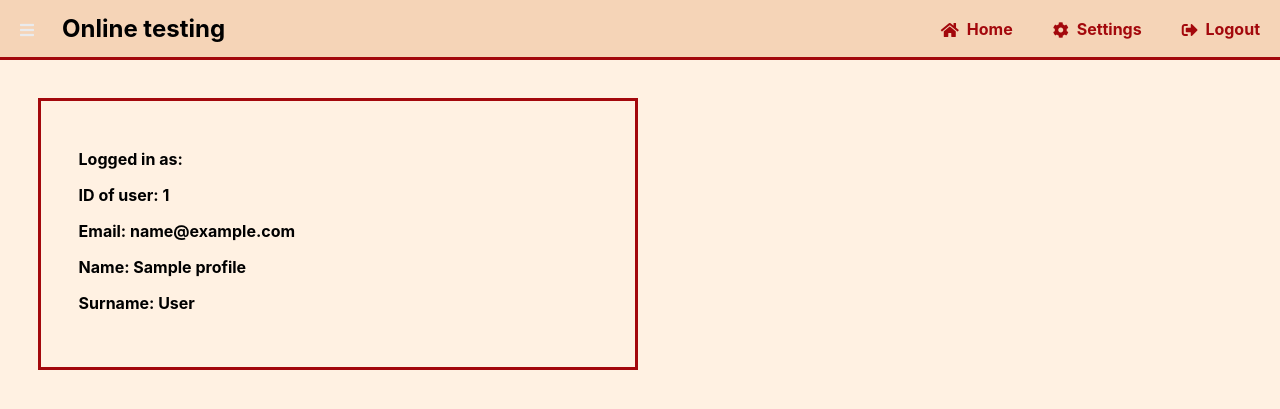
After one commit to VojtechKrejcik/iis_testing_online, a Flask app: template templates/home.html in a window 1280 px wide. The commit adds this page. Shown: the top 409 px of the page. Run offline with Flask 2, Linux system fonts and the light colour scheme; the template is opened without the code that fills it: most values are stand-ins (such as "Sample title", 1, 10 or a date in 2020); some libraries are stand-ins or nearby versions.

Commit message:
added full menu in sidear and user info on homepage, database still not tested

```diff
--- a/db/db.sql
+++ b/db/db.sql
@@ -1,9 +1,9 @@
+DROP DATABASE `iis`;
 CREATE DATABASE IF NOT EXISTS `iis`;
 USE `iis`;
 
 CREATE TABLE IF NOT EXISTS `accounts` (
       `id` int(11) NOT NULL AUTO_INCREMENT,
-      `username` varchar(50) NOT NULL,
       `password` varchar(255) NOT NULL,
       `name` varchar(20) NOT NULL,
       `surname` varchar(20) NOT NULL,
--- a/main.py
+++ b/main.py
@@ -41,6 +41,7 @@ def login():
             session['id'] = account['id']
             session['username'] = account['username']
             session['status'] = account['status']
+            session['email'] = account['email']
             # Redirect to home page
             print('This is error output', file=sys.stderr)
             return redirect(url_for('home'))
@@ -56,13 +57,13 @@ def cant_login():
 @app.route('/home/', methods=['GET', 'POST'])
 def home():
     if session['status'] == "admin":
-        return session['status']
+        return render_template('home.html', profile=session)
     elif session['status'] == "profesor":
-        return session['status']
+        return render_template('home.html', profile=session)
     elif session['status'] == "assistent":
-        return session['status']
+        return render_template('home.html', profile=session)
     elif session['status'] == "student":
-        return render_template('home_student.html')
+        return render_template('home.html', profile=session)
     else:
         return render_template('login.html', msg='Please, log in')
 
@@ -74,3 +75,10 @@ def logout():
    session.pop('username', None)
    # Redirect to login page
    return redirect(url_for('login'))
+
+@app.route('/home/add_user')
+def add_user():
+    if session['status'] != 'admin':
+        return redirect(url_for('home'))
+
+    return render_template('add_user.html')
--- a/static/style.css
+++ b/static/style.css
@@ -144,3 +144,12 @@ body.loggedin {
 .sidebar a:hover {
     color: #eaebed;
 }
+
+.profile_table{
+    width: 600px;
+    padding: 1cm;
+    margin: 1cm;
+    border-style: solid;
+    border-color: #A3080C;
+
+}
--- /dev/null
+++ b/templates/add_user.html
@@ -0,0 +1,5 @@
+{% extends "layout.html" %}
+{%  block content  %}
+
+
+{% endblock  %}
--- /dev/null
+++ b/templates/home.html
@@ -0,0 +1,11 @@
+{% extends "layout.html" %}
+{%  block content  %}
+
+<div class="profile_table">
+    <h1>Logged in as:</h1>
+    <h3> ID of user: {{ profile.id }} </h3>
+    <h3> Email: {{ profile.email }} </h3>
+    <h3> Name: {{ profile.name }} </h3>
+    <h3> Surname: {{ profile.surname }} </h3>
+</div>
+{% endblock  %}
--- a/templates/home_student.html
+++ b/templates/layout.html
@@ -9,13 +9,28 @@
     <body class="loggedin">
        <!--Sidebar menu-->
         <div class="sidebar" style="display:none" id="mySidebar">
-            <a href="#" class="w3-bar-item w3-button">Register new test</a>
-            <br>
-            <h2>My tests</h2>
-            <a href="#" class="w3-bar-item w3-button">Link 1</a>
-            <a href="#" class="w3-bar-item w3-button">Link 2</a>
-            <a href="#" class="w3-bar-item w3-button">Link 3</a>
-            <br>
+            {%  block sidebar  %}
+                {% if profile.status == "admin" %}
+                    <h2>Admin</h2>
+                    <a href="#" class="sidebar_button">Add user</a>
+                    <a href="#" class="sidebar_button">Manage users</a>
+                {% endif %}
+                {% if profile.status == "admin" or profile.status == "professor" %}
+                    <h2>Professor</h2>
+                    <a href="#" class="sidebar_button">Create test</a>
+                    <a href="#" class="sidebar_button">Test created by me</a>
+                    <a href="#" class="sidebar_button">Authorize assitent</a>
+                {% endif %}
+                {% if profile.status == "admin" or profile.status == "professor" or profile.status == "assistant" %}
+                    <h2>Assistant</h2>
+                    <a href="#" class="sidebar_button">Apply for test</a>
+                    <a href="#" class="sidebar_button">Score tests</a>
+                {% endif %}
+            {%  endblock sidebar  %}
+            <h2>Student</h2>
+            <a href="#" class="sidebar_button">Register test</a>
+            <a href="#" class="sidebar_button">Registered tests</a>
+            <a href="#" class="sidebar_button">Submitted tests</a>
         </div>
         <div  id="main">
 
@@ -29,10 +44,10 @@
                 <a href="{{ url_for('logout') }}"><i class="fas fa-sign-out-alt"></i>Logout</a>
             </div>
         </nav>
-        {%  prdel  %}
+        {%  block content  %}
 
 
-        {% end_prdel  %}
+        {% endblock  %}
         </div>
         <script>
             var state = false;
```
